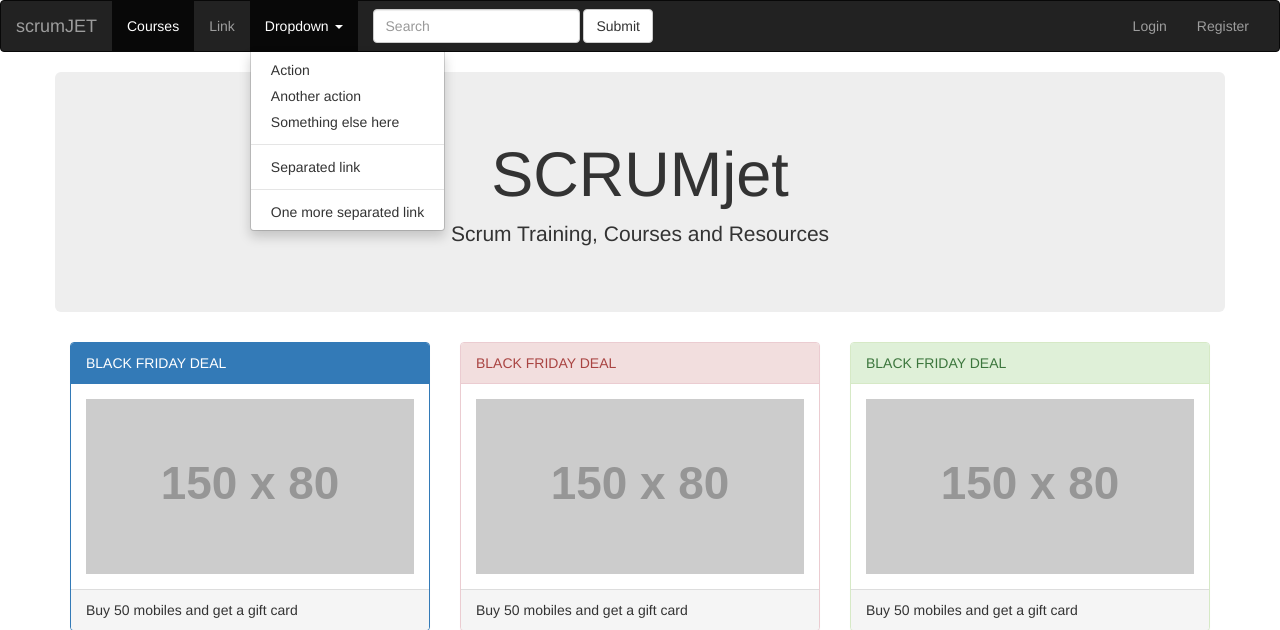
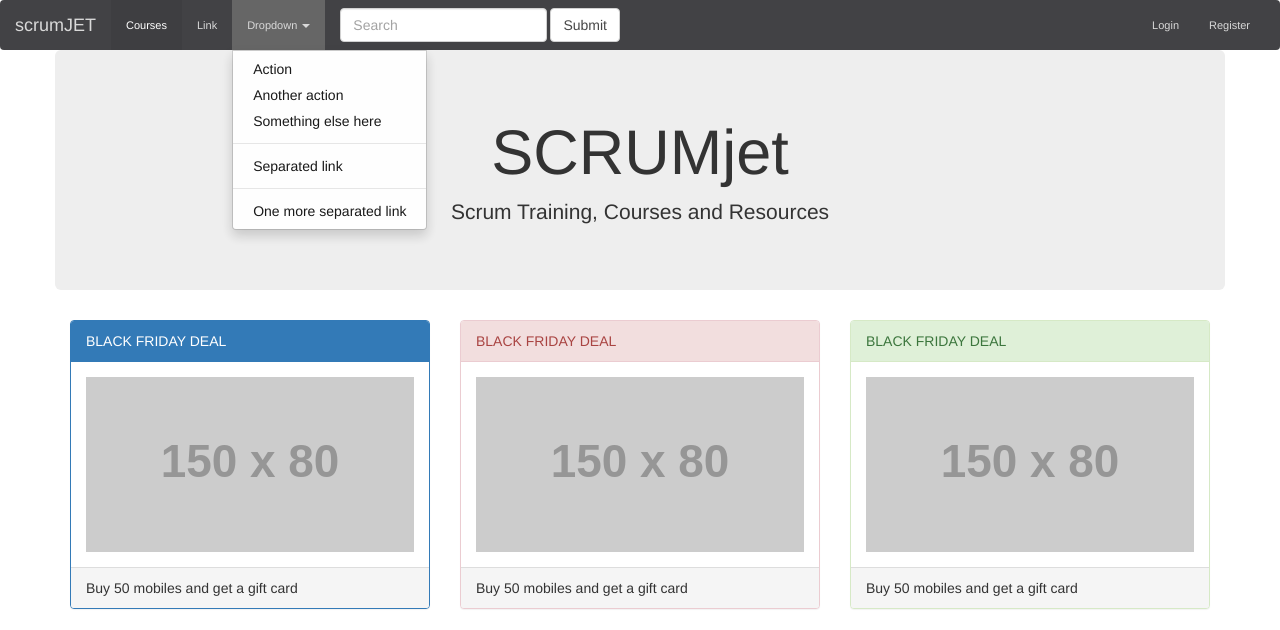
Before and after one commit to tomlinc98/Online-Training-Course-FLASK, a Flask app: page / in a window 1280 px wide, after a click on "Dropdown". Shown: the top 630 px of the page. Run offline with Flask 3, Linux system fonts and the light colour scheme; grey boxes labelled with a size stand in for pictures from a placeholder-image service; some libraries are stand-ins or nearby versions.

Commit message:
Navbar styling css

```diff
--- a/app/static/css/styles.css
+++ b/app/static/css/styles.css
@@ -5,3 +5,66 @@ body{
 .footer{
     background: white;
 }
+
+.carousel-inner img {
+  -webkit-filter: grayscale(90%);
+  filter: grayscale(90%); /* make all photos black and white */
+  width: 100%; /* Set width to 100% */
+  margin: auto;
+}
+
+.carousel-caption h3 {
+  color: #fff !important;
+}
+
+@media (max-width: 600px) {
+  .carousel-caption {
+    display: none; /* Hide the carousel text when the screen is less than 600 pixels wide */
+  }
+}
+
+ /* Add a dark background color with a little bit see-through */
+.navbar {
+  margin-bottom: 0;
+  background-color: #2d2d30;
+  border: 0;
+  font-size: 11px;
+  opacity: 0.9;
+}
+
+/* Add a gray color to all navbar links */
+.navbar li a, .navbar .navbar-brand {
+  color: #d5d5d5 !important;
+}
+
+/* On hover, the links will turn white */
+.navbar-nav li a:hover {
+  color: #fff !important;
+}
+
+/* The active link */
+.navbar-nav li.active a {
+  color: #fff !important;
+  background-color:#29292c !important;
+}
+
+/* Remove border color from the collapsible button */
+.navbar-default .navbar-toggle {
+  border-color: transparent;
+}
+
+/* Dropdown */
+.open .dropdown-toggle {
+  color: #fff ;
+  background-color: #555 !important;
+}
+
+/* Dropdown links */
+.dropdown-menu li a {
+  color: #000 !important;
+}
+
+/* On hover, the dropdown links will turn red */
+.dropdown-menu li a:hover {
+  background-color: red !important;
+}
```
